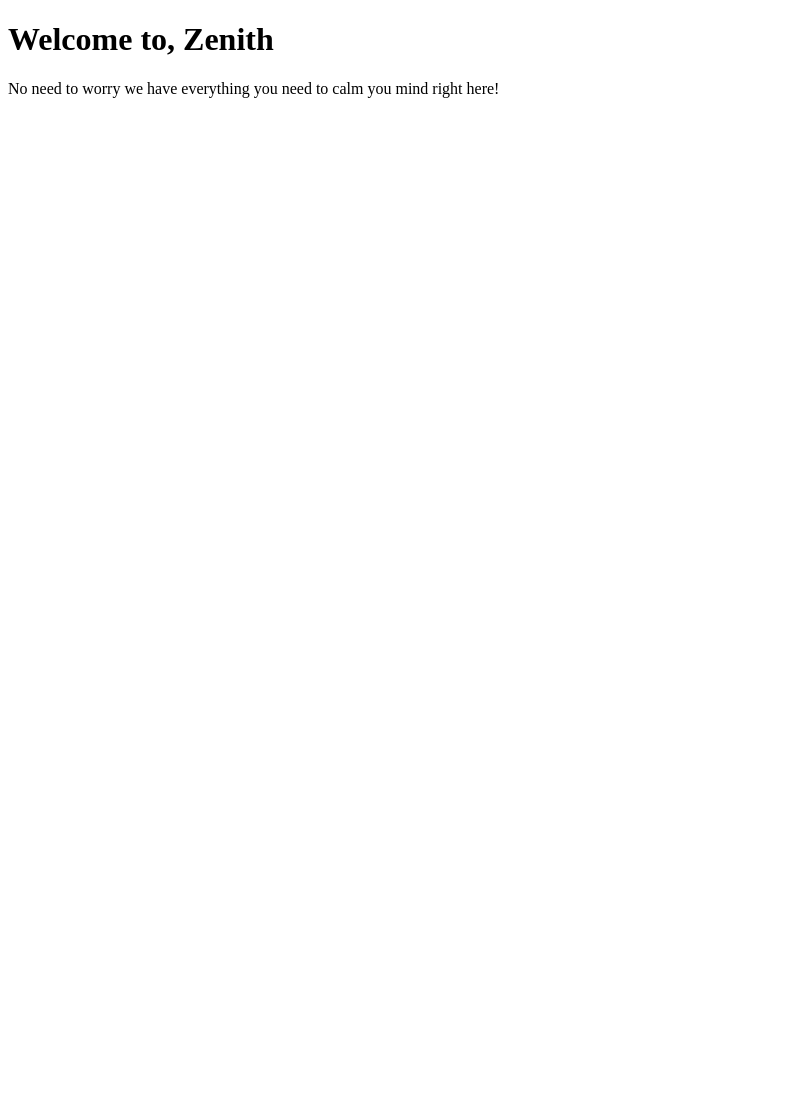
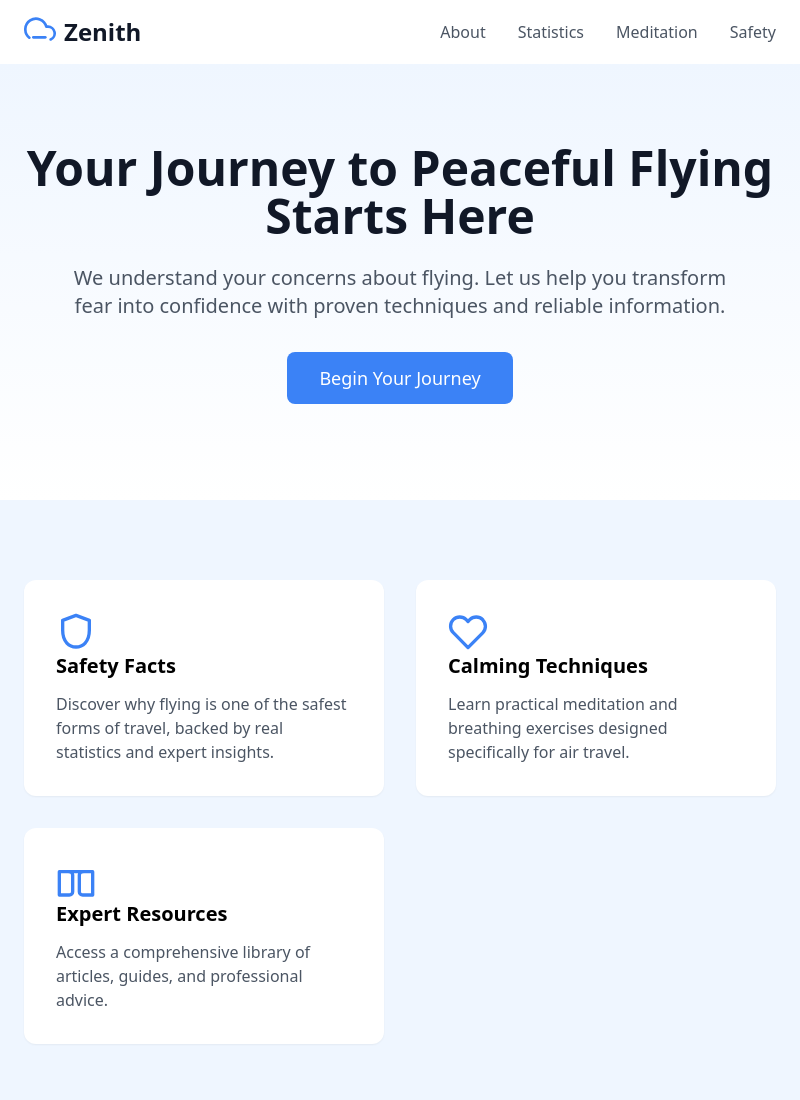
Before and after one commit to bentirado/OU_tamuHack, an Electron app: page index.html in a window 800 px wide. Shown: the top 1100 px of the page. Before the commit the page ends 800 px from the top, so only its background shows below. Drawn offline with nearby package versions, Linux system fonts and the light colour scheme.

Commit message:
Set up home page.
Created the home page.

```diff
--- a/index.html
+++ b/index.html
@@ -1,13 +1,124 @@
 <!DOCTYPE html>
 <html lang="en">
-  <head>
-    <meta charset="UTF-8">
-    <!-- https://developer.mozilla.org/en-US/docs/Web/HTTP/CSP -->
-    <meta http-equiv="Content-Security-Policy" content="default-src 'self'; script-src 'self'">
-    <title>Hello World!</title>
-  </head>
-  <body>
-    <h1>Welcome to, Zenith</h1>
-    <p>No need to worry we have everything you need to calm you mind right here!</p>
-  </body>
+<head>
+  <meta charset="UTF-8">
+  <meta name="viewport" content="width=device-width, initial-scale=1.0">
+  <title>Zenith</title>
+  <link href="https://cdn.jsdelivr.net/npm/tailwindcss@2.2.19/dist/tailwind.min.css" rel="stylesheet">
+  <script src="https://unpkg.com/lucide-static"></script>
+</head>
+<body class="w-full min-h-screen bg-blue-50">
+
+  <!-- Navigation -->
+  <nav class="w-full bg-white shadow-sm">
+    <div class="max-w-7xl mx-auto px-4 sm:px-6 lg:px-8">
+      <div class="flex justify-between items-center h-16">
+        <div class="flex items-center">
+          <svg xmlns="http://www.w3.org/2000/svg" class="h-8 w-8 text-blue-500" viewBox="0 0 24 24" fill="none" stroke="currentColor" stroke-width="2" stroke-linecap="round" stroke-linejoin="round">
+            <path d="M20 17.58A5 5 0 0018 8h-1.26A8 8 0 104 16.25" />
+            <path d="M16 16H7" />
+          </svg>
+          <span class="ml-2 text-2xl font-semibold text-gray-900">Zenith</span>
+        </div>
+        <div class="hidden md:flex items-center space-x-8">
+          <a href="#" class="text-gray-600 hover:text-blue-500">About</a>
+          <a href="#" class="text-gray-600 hover:text-blue-500">Statistics</a>
+          <a href="#" class="text-gray-600 hover:text-blue-500">Meditation</a>
+          <a href="#" class="text-gray-600 hover:text-blue-500">Safety</a>
+        </div>
+        <div class="md:hidden">
+          <svg class="h-6 w-6 text-gray-600 lucide lucide-menu" viewBox="0 0 24 24"><use xlink:href="#menu"></use></svg>
+        </div>
+      </div>
+    </div>
+  </nav>
+
+  <!-- Hero Section -->
+  <div class="relative bg-gradient-to-b from-blue-50 to-white">
+    <div class="max-w-7xl mx-auto px-4 sm:px-6 lg:px-8 pt-20 pb-24 text-center">
+      <h1 class="text-4xl md:text-5xl font-bold text-gray-900 mb-6">Your Journey to Peaceful Flying Starts Here</h1>
+      <p class="text-xl text-gray-600 max-w-2xl mx-auto mb-8">
+        We understand your concerns about flying. Let us help you transform fear into confidence with proven techniques and reliable information.
+      </p>
+      <button class="bg-blue-500 text-white px-8 py-3 rounded-lg text-lg font-medium hover:bg-blue-600 transition-colors">
+        Begin Your Journey
+      </button>
+    </div>
+  </div>
+
+  <!-- Features Section -->
+  <div class="max-w-7xl mx-auto px-4 sm:px-6 lg:px-8 py-20">
+    <div class="grid md:grid-cols-2 lg:grid-cols-3 gap-8">
+      <div class="bg-white p-8 rounded-xl shadow-sm">
+        <svg xmlns="http://www.w3.org/2000/svg" class="h-10 w-10 text-blue-500" viewBox="0 0 24 24" fill="none" stroke="currentColor" stroke-width="2" stroke-linecap="round" stroke-linejoin="round">
+          <path d="M12 2L4 5v6c0 7 4 10 8 10s8-3 8-10V5l-8-3z"></path>
+        </svg>
+        <h3 class="text-xl font-semibold mb-3">Safety Facts</h3>
+        <p class="text-gray-600">
+          Discover why flying is one of the safest forms of travel, backed by real statistics and expert insights.
+        </p>
+      </div>
+      <div class="bg-white p-8 rounded-xl shadow-sm">
+        <svg xmlns="http://www.w3.org/2000/svg" class="h-10 w-10 text-blue-500" viewBox="0 0 24 24" fill="none" stroke="currentColor" stroke-width="2" stroke-linecap="round" stroke-linejoin="round">
+          <path d="M20.84 4.61a5.5 5.5 0 00-7.78 0L12 5.67l-1.06-1.06a5.5 5.5 0 00-7.78 7.78l1.06 1.06L12 21.35l7.78-7.78 1.06-1.06a5.5 5.5 0 000-7.78z"></path>
+        </svg>
+        <h3 class="text-xl font-semibold mb-3">Calming Techniques</h3>
+        <p class="text-gray-600">
+          Learn practical meditation and breathing exercises designed specifically for air travel.
+        </p>
+      </div>
+      <div class="bg-white p-8 rounded-xl shadow-sm">
+        <svg xmlns="http://www.w3.org/2000/svg" class="h-10 w-10 text-blue-500" viewBox="0 0 24 24" fill="none" stroke="currentColor" stroke-width="2" stroke-linecap="round" stroke-linejoin="round">
+          <path d="M2 7h6a2 2 0 012 2v10a2 2 0 01-2 2H2z"></path>
+          <path d="M22 7h-6a2 2 0 00-2 2v10a2 2 0 002 2h6z"></path>
+          <path d="M8 7h8"></path>
+        </svg>
+        <h3 class="text-xl font-semibold mb-3">Expert Resources</h3>
+        <p class="text-gray-600">
+          Access a comprehensive library of articles, guides, and professional advice.
+        </p>
+      </div>
+    </div>
+  </div>
+
+  <!-- Statistics Section -->
+  <div class="bg-white py-20">
+    <div class="max-w-7xl mx-auto px-4 sm:px-6 lg:px-8">
+      <div class="text-center mb-12">
+        <h2 class="text-3xl font-bold mb-4">The Truth About Flying</h2>
+        <p class="text-gray-600 max-w-2xl mx-auto">
+          Understanding the facts can help ease your mind. Here are some reassuring statistics about air travel safety.
+        </p>
+      </div>
+      <div class="grid md:grid-cols-3 gap-8 text-center">
+        <div>
+          <div class="text-4xl font-bold text-blue-500 mb-2">99.999%</div>
+          <p class="text-gray-600">Safety Rate in Commercial Aviation</p>
+        </div>
+        <div>
+          <div class="text-4xl font-bold text-blue-500 mb-2">11M</div>
+          <p class="text-gray-600">People Flying Safely Every Day</p>
+        </div>
+        <div>
+          <div class="text-4xl font-bold text-blue-500 mb-2">24/7</div>
+          <p class="text-gray-600">Constant Safety Monitoring</p>
+        </div>
+      </div>
+    </div>
+  </div>
+
+  <!-- Call-to-Action Section -->
+  <div class="bg-blue-50 py-16">
+    <div class="max-w-7xl mx-auto px-4 sm:px-6 lg:px-8 text-center">
+      <h2 class="text-3xl font-bold mb-4">Ready to Transform Your Flying Experience?</h2>
+      <p class="text-gray-600 mb-8 max-w-2xl mx-auto">
+        Join thousands of others who have found peace in the skies through our proven methods and supportive community.
+      </p>
+      <button class="bg-blue-500 text-white px-8 py-3 rounded-lg text-lg font-medium hover:bg-sky-600 transition-colors">
+        Get Started Today
+      </button>
+    </div>
+  </div>
+
+</body>
 </html>
```
